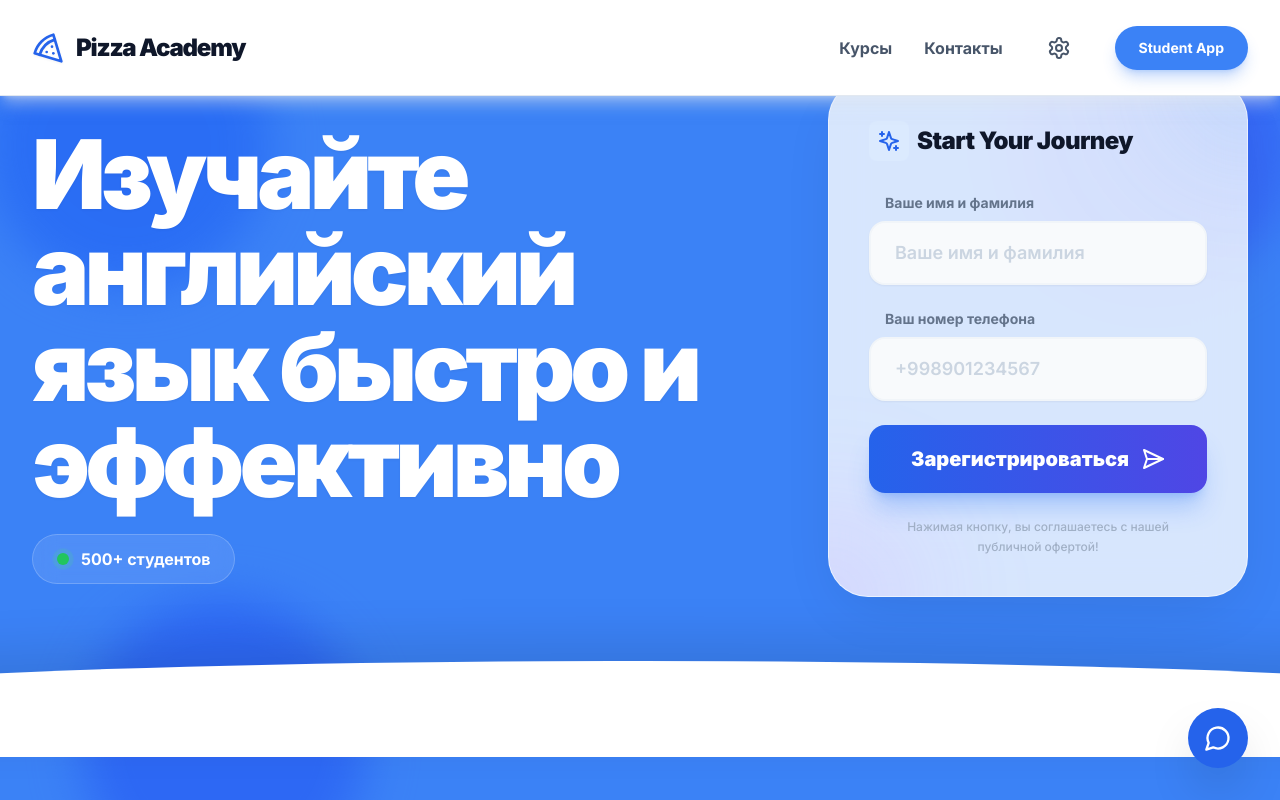
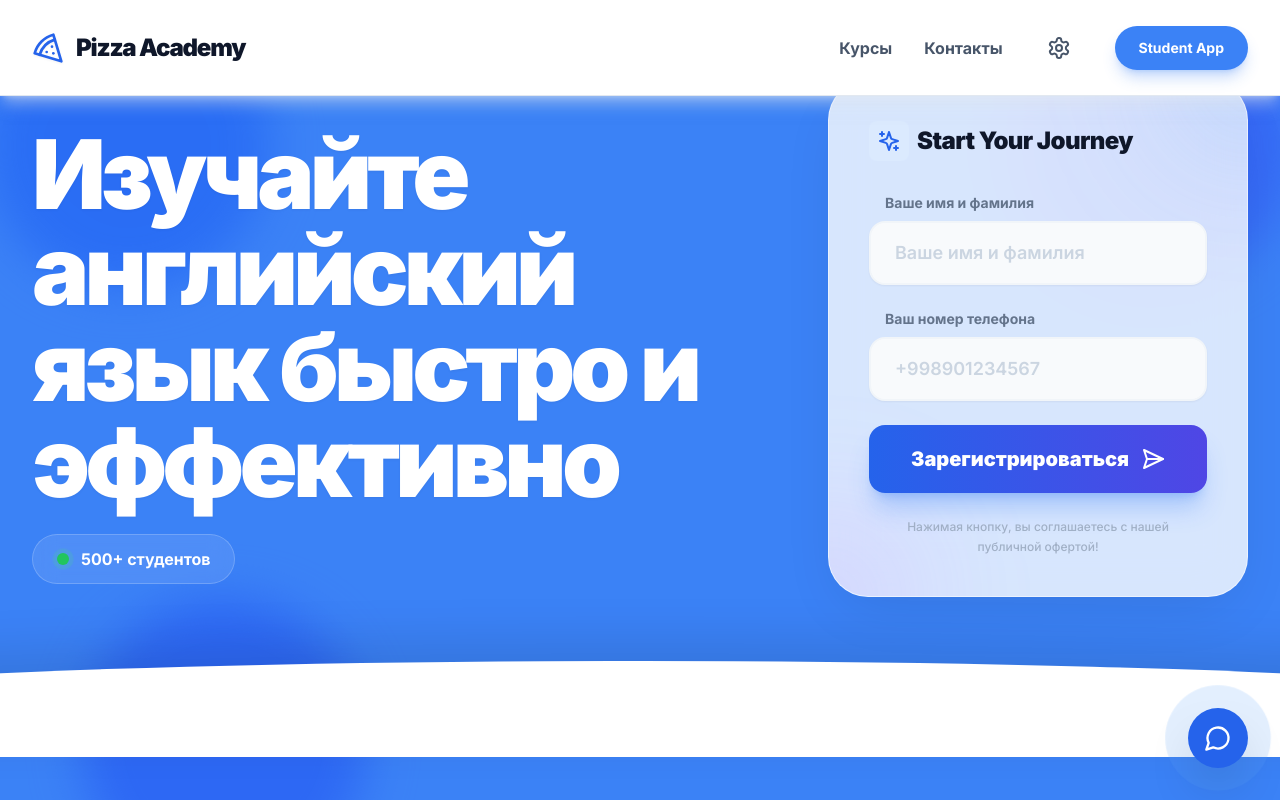
Before and after one commit to FanPlov/pizza, a React (Vite) app: page / in a window 1280 px wide. Shown: the top 800 px of the page. Built offline with nearby package versions, Linux system fonts and the light colour scheme.

Commit message:
feat(FloatingContact): Add pulsating effect to FAB
Adds a pulsating animation to the floating contact button when the menu is closed, enhancing user engagement and discoverability.

```diff
--- a/components/FloatingContact.tsx
+++ b/components/FloatingContact.tsx
@@ -39,15 +39,22 @@ export const FloatingContact: React.FC = () => {
 
       </div>
 
-      {/* Главная круглая кнопка (FAB) */}
+      {/* Главная круглая кнопка (FAB) с пульсацией */}
+      <div className="relative">
+        {/* Эффект пульсации (виден только когда меню закрыто) */}
+        {!isOpen && (
+          <span className="absolute inset-0 rounded-full bg-blue-400 opacity-75 animate-ping"></span>
+        )}
+
         <button
           onClick={() => setIsOpen(!isOpen)}
-        className={`p-4 rounded-full shadow-2xl transition-all duration-300 hover:scale-110 ${
+          className={`relative z-10 p-4 rounded-full shadow-2xl transition-all duration-300 hover:scale-110 ${
              isOpen ? 'bg-slate-800 text-white rotate-90' : 'bg-blue-600 text-white'
           }`}
         >
           {isOpen ? <X size={28} /> : <MessageCircle size={28} />}
         </button>
       </div>
+    </div>
   );
 };
```
Lines whose indentation alone changed are shown as unchanged.
